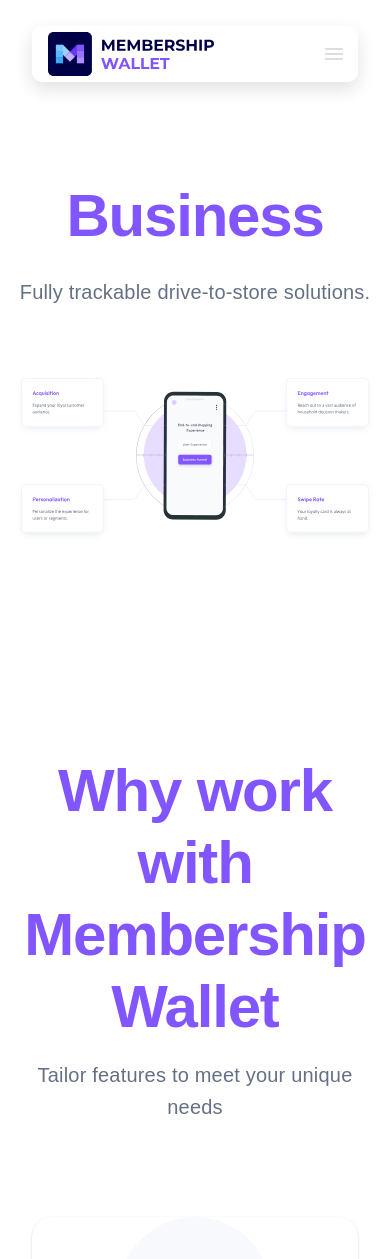
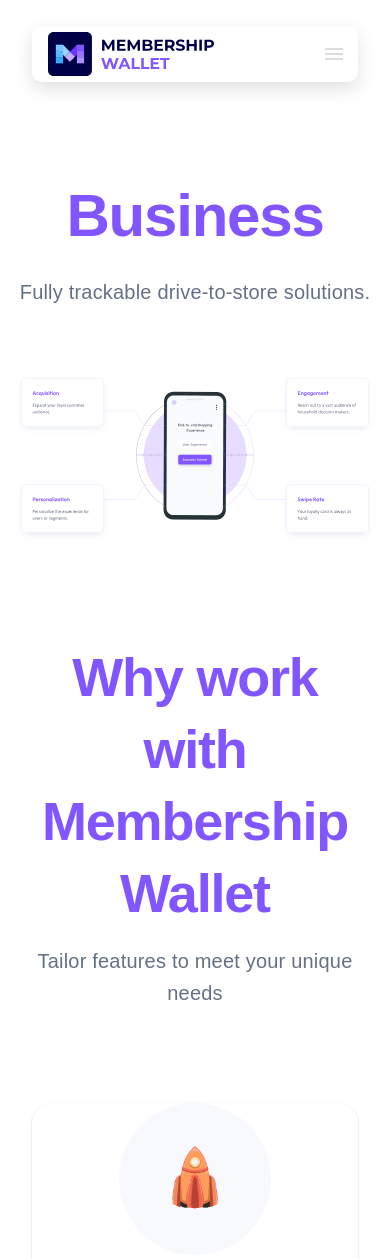
Before and after one commit to hafizkashifdev/ms-wallet, a React (Create React App) app: page /business in a window 390 px wide. Shown: the top 1259 px of the page. Built offline with nearby package versions, Linux system fonts and the light colour scheme; a web font is replaced by a local one.

Commit message:
responsive

```diff
--- a/src/pages/business/business.js
+++ b/src/pages/business/business.js
@@ -104,18 +104,18 @@
             style={{ width: "100%", maxWidth: "100%" }}
           />
         </Grid>
-        <Grid item sx={{display:'flex',flexDirection:"column",justifyContent:'center',mt:"190px"}}>
+        <Grid item sx={{display:'flex',flexDirection:"column",justifyContent:'center',mt:{lg:"190px",xs:"100px"}}}>
 <Typography
 className='text-font'
       sx={{
         color: '#8155FF',
         textAlign: 'center',
-        fontSize: '60px',
+        fontSize: {lg:'60px',xs:'54px'},
         fontStyle: 'normal',
         fontWeight: 700,
         lineHeight: '72px',
         letterSpacing: '-1.2px',
-        mt: "24px",
+        mt: {lg:"24px",xs:"0px"},
       }}
     >
       Why work with Membership Wallet
--- a/src/pages/home/home-hero/home-hero.js
+++ b/src/pages/home/home-hero/home-hero.js
@@ -44,22 +44,28 @@
           >
             Discover the ultimate solution for managing your finances effortlessly on the go. Our mobile wallet app empowers you to find your financial needs with ease, security, and convenience. Download it now!
           </Typography>
-          <Box sx={{ mt: { md: "56px", xs: "34px" }, display: "flex", flexDirection: { md: "row", xs: "column" }, justifyContent: { md: "flex-start", xs: "center" } }}>
+          <Box
+  sx={{
+    mt: { md: "56px", xs: "34px" },
+    display: "flex",
+    flexDirection: { md: "row", xs: "column" },
+    justifyContent: { md: "flex-start", xs: "center" },
+    alignItems: "center",
+  }}
+>
   <TextField
     fullWidth
     sx={{
-      display: 'flex',
       width: '100%',
       maxWidth: '539px',
       minHeight: '56px',
-      alignItems: 'center',
       gap: '10px',
       flexShrink: 0,
       border: "1px solid #E5E5E5",
       borderRadius: '8.889px',
       background: 'rgba(255, 255, 255, 0.10)',
       boxShadow: '0px 8.88889px 15.55555px 0px rgba(0, 0, 47, 0.10)',
-      "& fieldset": { border: "none" }
+      "& fieldset": { border: "none" },
     }}
     InputProps={{
       startAdornment: (
@@ -88,6 +94,7 @@
     }}
   />
 </Box>
+
 
 <Box sx={{ display: 'flex', gap: '16px', mt: { md: "56px", xs: "34px" },   flexDirection: { sm: "row", xs: "column" }, justifyContent: { md: "flex-start", xs: "center" } }}>
   <Button
--- a/src/pages/home/unleash-efficiency/unleash-efficiency.js
+++ b/src/pages/home/unleash-efficiency/unleash-efficiency.js
@@ -29,13 +29,14 @@
     fontWeight: 500,
     lineHeight: '125%',
     letterSpacing: '-0.96px',
-    textAlign:{xl:"left",xs:"center"},
+    textAlign:"left",
     display:{lg:'flex',xs:"none"}
 
   }}
 >
   Unleash Efficiency <br />with Our Mobile App
 </Typography>
+<Box sx={{display:{lg:'none',xs:"flex"},justifyContent:"center"}}>
 <Typography
 
 className='text-font'
@@ -48,11 +49,12 @@
     lineHeight: '125%',
     letterSpacing: '-0.96px',
     textAlign:"center",
-    display:{lg:'none',xs:"flex"}
+
   }}
 >
   Unleash Efficiency with Our Mobile App
 </Typography>
+</Box>
 <Typography
 className='text-font'
  sx={{
@@ -69,6 +71,7 @@
 >
 Experience our mobile application firsthand by downloading it from the App Store or <br/>Google Play. Access our powerful features on the go and stay connected to your business <br/>wherever you are.
 </Typography>
+<Box sx={{display:{lg:'none',xs:"flex"},justifyContent:"center"}}>
 <Typography
 className='text-font'
  sx={{
@@ -84,8 +87,8 @@
   }}
 >
 Experience our mobile application firsthand by downloading it from the App Store or Google Play. Access our powerful features on the go and stay connected to your business <br/>wherever you are.
-</Typography>
-<Box sx={{ mt: "48px", justifyContent: { lg: 'flex-start', xs: 'center' }, display: 'flex' }}>
+</Typography></Box>
+<Box sx={{ mt: "48px", display: 'flex',justifyContent: { lg: 'flex-start', xs: 'center' },  }}>
   <img src={avatorimg} alt="avotor" />
 </Box>
 
@@ -122,7 +125,7 @@
 Join our growing family of members who have found an easier path and discovered a seamless solution that simplifies their journey.
 </Typography>
 
-<Box sx={{ display: 'flex', gap: '16px', mt: { md: "56px", xs: "34px" },   flexDirection: { sm: "row", xs: "column" }, justifyContent: { md: "flex-start", xs: "center" } }}>
+<Box sx={{ display: 'flex', gap: '16px', mt: { md: "56px", xs: "34px" },   flexDirection: { sm: "row", xs: "column" }, justifyContent: { lg: "flex-start", xs: "center" } }}>
   <Button
     variant="contained"
     sx={{
```
